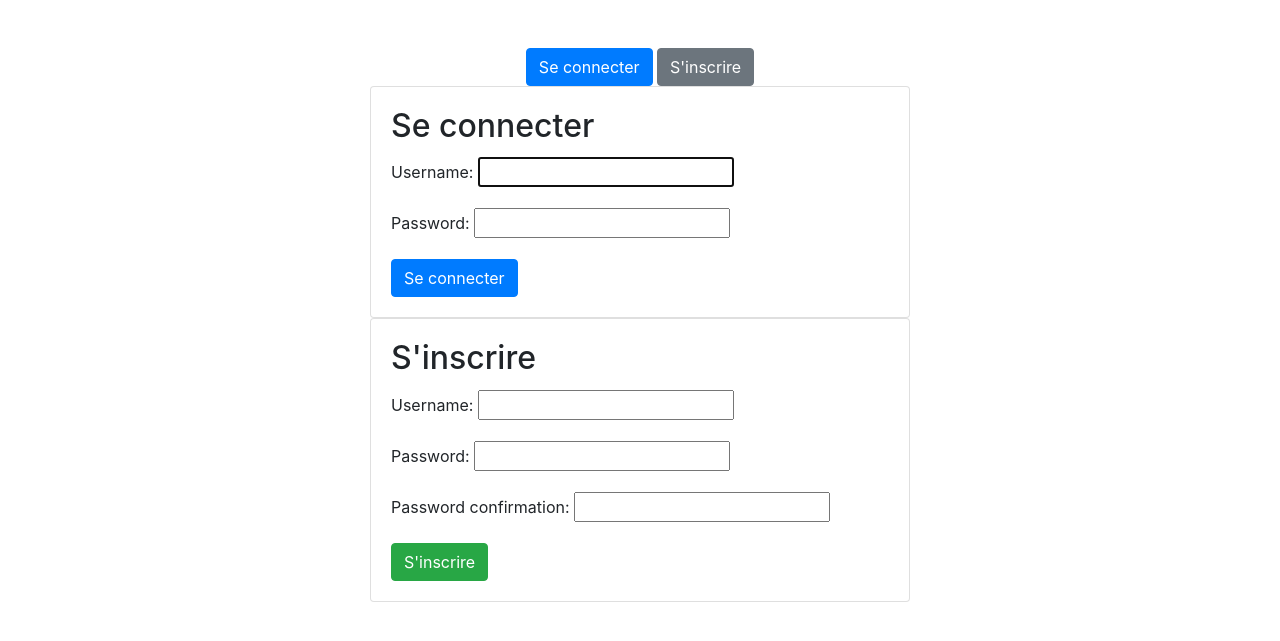
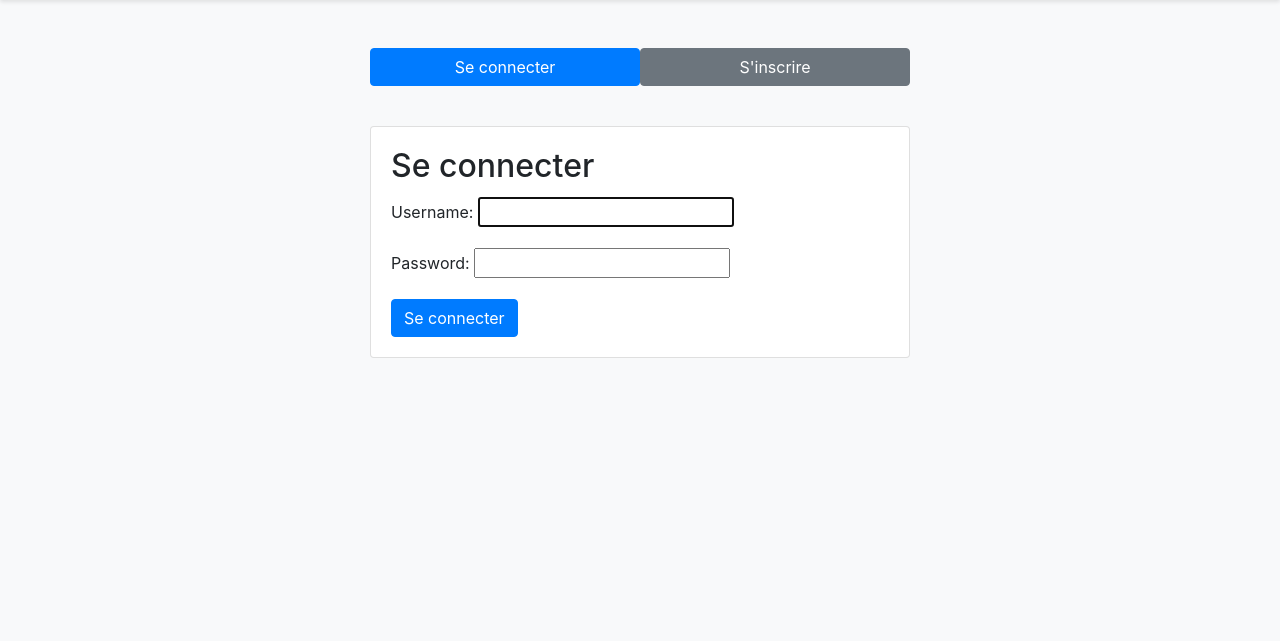
Before and after one commit to jmsjrz/reservation_system_app_django, a Django app: page /login_register/ in a window 1280 px wide. Shown: the part 56-697 px from the top of the page. Run offline with Django 3.2, Linux system fonts and the light colour scheme; some libraries are stand-ins or nearby versions.

Commit message:
chore: Update styles.css and login_register.html templates

```diff
--- a/booking/static/booking/styles.css
+++ b/booking/static/booking/styles.css
@@ -86,3 +86,35 @@ body {
     overflow: hidden;
     height: 400px; /* Ajustez selon les besoins */
 }
+
+/* styles.css */
+.form-container {
+    position: absolute;
+    width: 100%;
+    transition: transform 0.5s ease-in-out;
+}
+
+.form-container.active {
+    transform: translateX(0);
+}
+
+.form-container.inactive {
+    transform: translateX(100%);
+}
+
+.toggle-buttons {
+    display: flex;
+    justify-content: center;
+    margin-bottom: 20px;
+}
+
+.toggle-buttons button {
+    flex: 1;
+}
+
+.card-container {
+    position: relative;
+    width: 100%;
+    overflow: hidden;
+    height: 400px; /* Ajustez selon les besoins */
+}
--- a/booking/templates/booking/login_register.html
+++ b/booking/templates/booking/login_register.html
@@ -4,7 +4,9 @@
     <meta charset="UTF-8">
     <meta name="viewport" content="width=device-width, initial-scale=1.0">
     <title>Connexion/Inscription</title>
+    {% load static %}
     <link rel="stylesheet" href="https://stackpath.bootstrapcdn.com/bootstrap/4.5.2/css/bootstrap.min.css">
+    <link rel="stylesheet" type="text/css" href="{% static 'booking/styles.css' %}">
 </head>
 <body>
     <!-- Navbar -->
```
